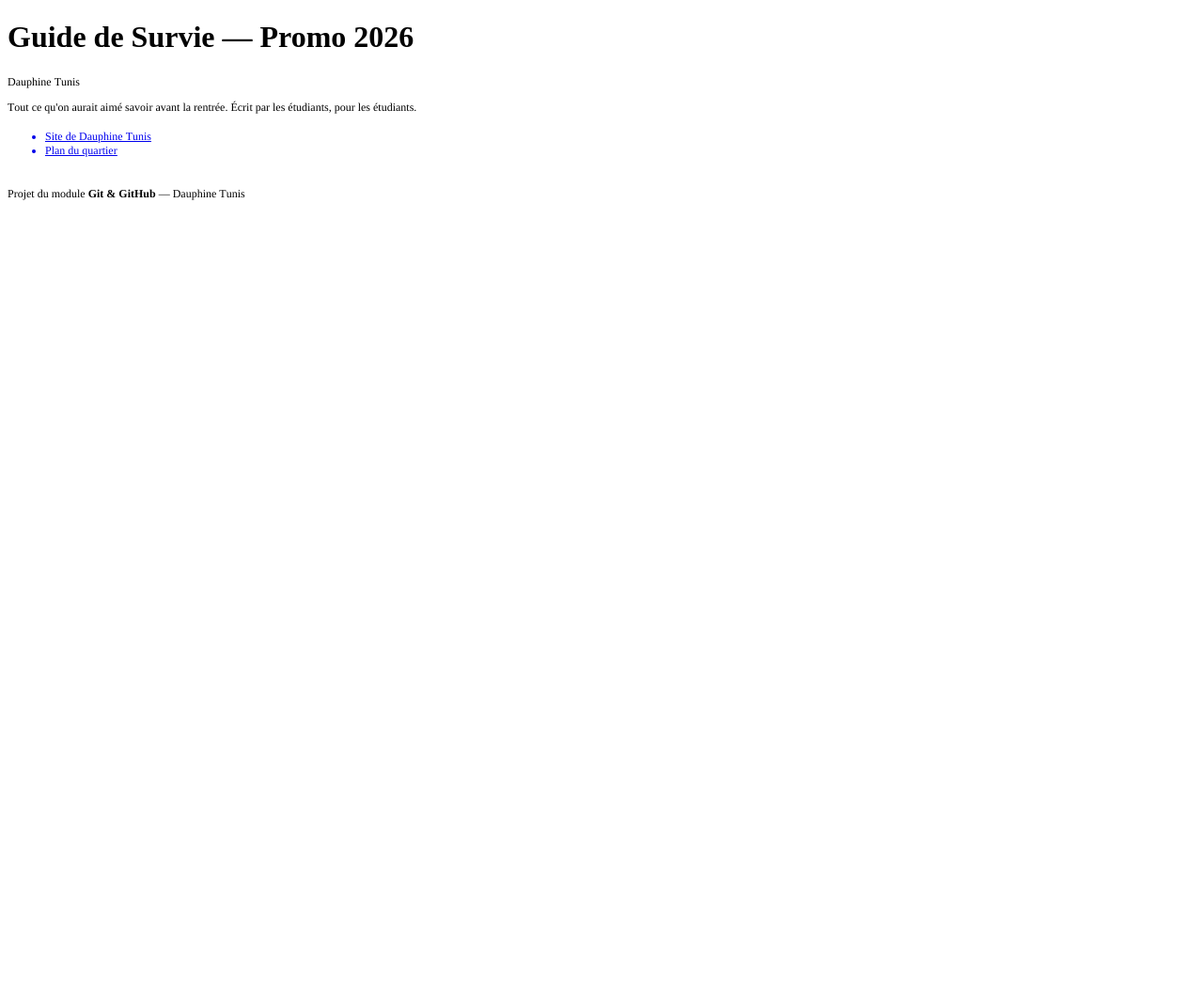
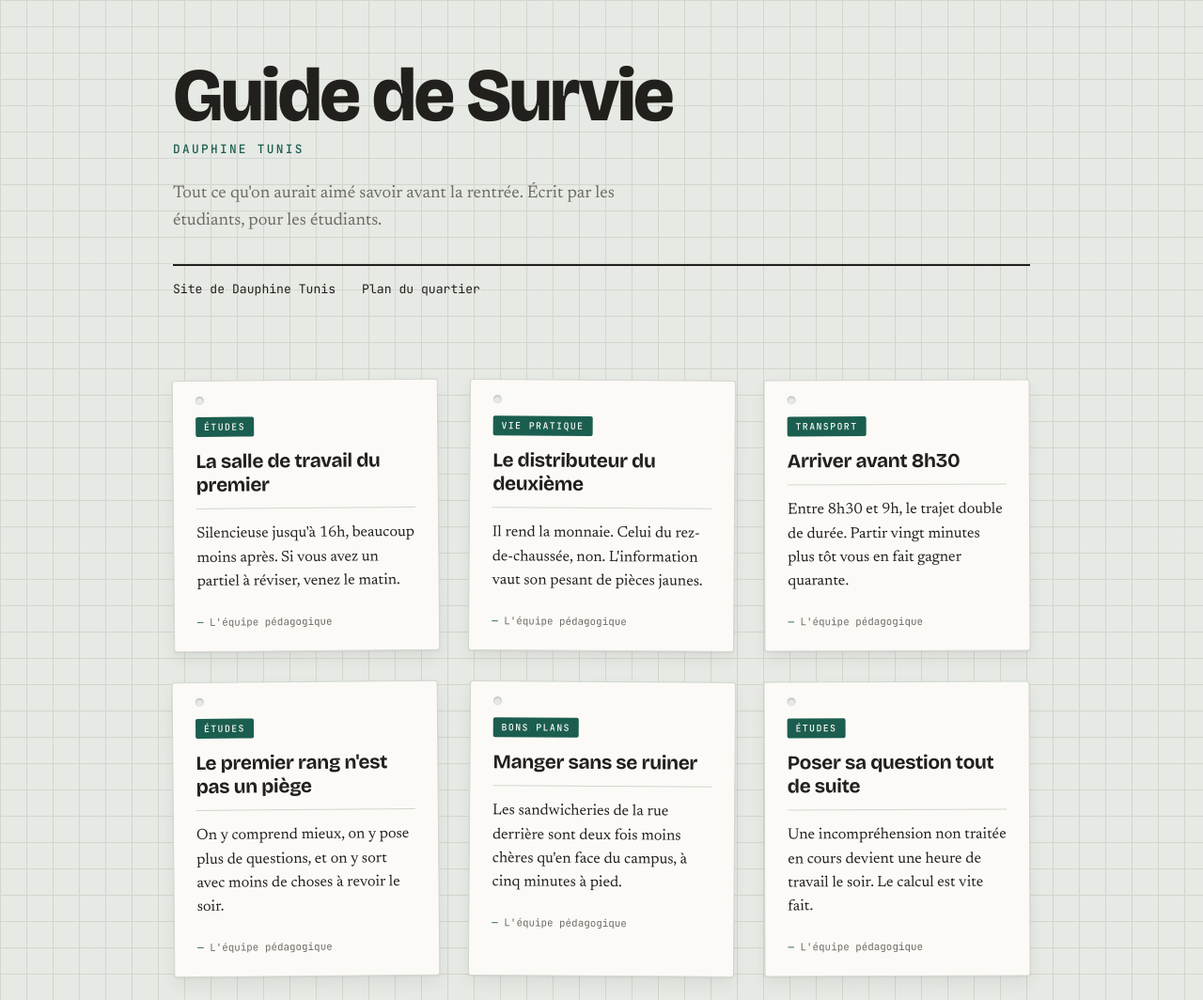
Before and after one commit to Molka-BenMahmoud/guide-survie, a plain HTML site: page index.html in a window 1280 px wide. Shown: the top 1064 px of the page at 94% size. Before the commit the page ends 800 px from the top, so only its background shows below. Drawn offline with nearby package versions, Linux system fonts and the light colour scheme.

Commit message:
Nouvelle couleur d'accent

```diff
--- a/css/style.css
+++ b/css/style.css
@@ -1,7 +1,7 @@
 @import url('https://fonts.googleapis.com/css2?family=Bricolage+Grotesque:opsz,wght@12..96,400..800&family=JetBrains+Mono:wght@400;500&family=Newsreader:opsz,wght@6..72,300..500&display=swap');
 :root {
   --couleur-fond: #E6E9E4;
-  --couleur-accent: #C41E3A;
+  --couleur-accent: #1B5E4F;
   --couleur-carte: #FBFAF7;
   --couleur-texte: #22201C;
   --couleur-discret: #6E6C66;
--- a/index.html
+++ b/index.html
@@ -1,30 +1,50 @@
-<!DOCTYPE html PUBLIC "-//W3C//DTD HTML 4.01//EN" "http://www.w3.org/TR/html4/strict.dtd">
-<html>
+<!DOCTYPE html>
+<html lang="fr">
 <head>
-  <meta http-equiv="Content-Type" content="text/html; charset=utf-8">
-  <meta http-equiv="Content-Style-Type" content="text/css">
-  <title></title>
-  <meta name="Generator" content="Cocoa HTML Writer">
-  <meta name="CocoaVersion" content="2575.7">
-  <style type="text/css">
-    p.p2 {margin: 0.0px 0.0px 12.0px 0.0px; font: 12.0px Times; -webkit-text-stroke: #000000}
-    p.p4 {margin: 0.0px 0.0px 0.0px 0.0px; font: 12.0px Times; -webkit-text-stroke: #000000; min-height: 14.0px}
-    li.li3 {margin: 0.0px 0.0px 0.0px 0.0px; font: 12.0px Times; color: #0000e9; -webkit-text-stroke: #0000e9}
-    span.s1 {font-kerning: none}
-    span.s2 {-webkit-text-stroke: 0px #000000}
-    span.s3 {text-decoration: underline ; font-kerning: none}
-    ul.ul1 {list-style-type: disc}
-  </style>
+  <meta charset="UTF-8">
+  <meta name="viewport" content="width=device-width, initial-scale=1">
+  <title>Guide de Survie — Dauphine Tunis</title>
+  <link rel="stylesheet" href="css/style.css">
 </head>
 <body>
-  <h1 class="entete__titre">Guide de Survie — Promo 2026</h1>
-<p class="p2"><span class="s1">Dauphine Tunis</span></p>
-<p class="p2"><span class="s1">Tout ce qu'on aurait aimé savoir avant la rentrée. Écrit par les étudiants, pour les étudiants.</span></p>
-<ul class="ul1">
-  <li class="li3"><span class="s2"><a href="https://tunis.dauphine.psl.eu/"><span class="s3">Site de Dauphine Tunis</span></a></span></li>
-  <li class="li3"><span class="s2"><a href="https://maps.app.goo.gl/9S41yUb2bWNXsoYr7"><span class="s3">Plan du quartier</span></a></span></li>
-</ul>
-<p class="p4"><span class="s1"></span><br></p>
-<p class="p2"><span class="s1">Projet du module <b>Git &amp; GitHub</b> — Dauphine Tunis</span></p>
+
+<header class="entete">
+  <h1 class="entete__titre">Guide de Survie</h1>
+  <p class="entete__lieu">Dauphine Tunis</p>
+  <p class="entete__intro">
+    Tout ce qu'on aurait aimé savoir avant la rentrée.
+    Écrit par les étudiants, pour les étudiants.
+  </p>
+
+  <!-- ============================================================
+       LE MENU  —  Tâche T08
+       Pour ajouter un lien, copiez une ligne <li> ci-dessous,
+       collez-la juste avant </ul>, puis changez l'adresse et le texte.
+       ============================================================ -->
+  <nav class="menu" aria-label="Liens utiles">
+    <ul class="menu__liste">
+      <li><a class="menu__lien" href="https://tunis.dauphine.psl.eu/">Site de Dauphine Tunis</a></li>
+      <li><a class="menu__lien" href="https://maps.app.goo.gl/9S41yUb2bWNXsoYr7">Plan du quartier</a></li>
+
+      <!-- === AJOUTEZ VOTRE LIEN CI-DESSOUS === -->
+
+      <!-- === FIN DE VOS LIENS === -->
+    </ul>
+  </nav>
+</header>
+
+<main class="contenu">
+  <!-- Les fiches sont ajoutées ici automatiquement par js/script.js.
+       N'écrivez rien à l'intérieur de cette section : votre texte serait effacé. -->
+  <section id="liste-fiches" class="grille" aria-live="polite"></section>
+</main>
+
+<footer class="pied">
+  <p>Projet du module <strong>Git &amp; GitHub</strong> — Dauphine Tunis</p>
+</footer>
+
+<script src="data/fiches.js"></script>
+<script src="js/script.js"></script>
+
 </body>
 </html>
```
